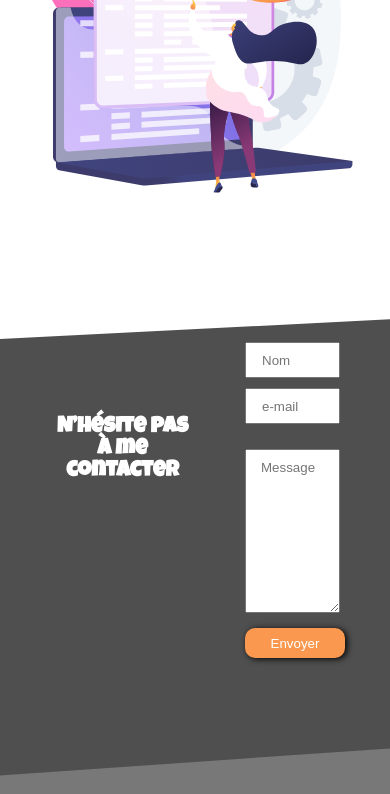
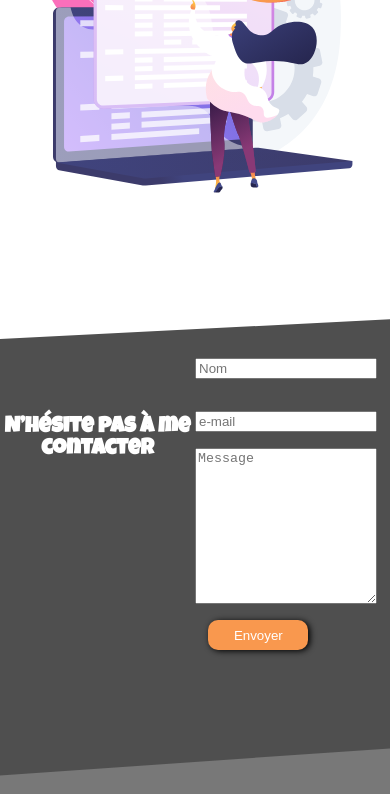
Before and after one commit to Atuyto/e-portfolio, a plain HTML site: page index.html in a window 390 px wide. Shown: the part 534-1328 px from the top of the page. Drawn offline with Linux system fonts and the light colour scheme.

Commit message:
ajout du formulaire

```diff
--- a/index.html
+++ b/index.html
@@ -50,14 +50,16 @@
 
     <div class="contact">
         <h1>N’hésite pas à me contacter</h1>
-        <div class="contactBlock">
-            <div id="contactHeader">
-                <label for="name"></label><input id="name" name="name" placeholder="Nom">
-                <label for="email"></label><input id="email" name="email" placeholder="e-mail">
+        <form action="https://formspree.io/f/xzbnewpj" method="POST">
+            <div class="contactBlock">
+                <div class="contactHeader">
+                    <label for="name"></label><input id="name" name="name" placeholder="Nom">
+                    <label for="email"></label><input id="email" name="email" placeholder="e-mail">
+                </div>
+                <textarea id="message" name="message" placeholder="Message"></textarea>
+                <button id="btenvoyer" type="submit" >Envoyer</button>
             </div>
-            <textarea id="message" name="message" placeholder="Message"></textarea>
-            <input id="btenvoyer" type="submit" value="Envoyer">
-        </div>
+        </form>
     </div>
 
     <div class="footer">
--- a/style.css
+++ b/style.css
@@ -123,64 +123,57 @@ nav .navbar .menu{
     color: white;
 }
 
-.contact .contactBlock{
+
+
+.contact form{
     display: flex;
     flex-direction: column;
-    text-align: center;
-    margin-left: auto;
-    margin-right: auto;
     width: 50%;
+    margin-top: 100px;
 }
 
-.contact .contactBlock #contactHeader{
+.contactBlock{
     display: flex;
-    margin-right: auto;
-    margin-left: auto;
-    margin-top: 100px;
+    flex-direction: column;
     width: 100%;
-}
+    gap: 2em;
 
-.contact .contactBlock #contactHeader #name{
-    display: block;
-    float: left;
-    margin-left: 50px;
-    margin-right: auto;
-    width: 35%;
-    height: 30px;
-    padding-left: 15px;
-    font-family: "imprima", sans-serif;
-}
-
-.contact .contactBlock #contactHeader #email{
-    display: block;
-    float: right;
-    margin-right: 50px;
-    margin-left: auto;
-    width: 35%;
-    height: 30px;
-    padding-left: 15px;
-    font-family: "imprima", sans-serif;
-}
-
-.contact .contactBlock textarea{
-    margin-left: 50px;
-    margin-right: 50px;
-    margin-top: 25px;
-    height: 200px;
-    padding-left: 15px;
-    padding-top: 10px;
-    font-family: "imprima", sans-serif;
 }
 
 
-.contact .contactBlock #btenvoyer{
-    display: block;
+.contactBlock {
+    display: flex;
+    flex-direction: column;
+    gap: 1em;
+}
+
+.contactHeader {
+    display: flex;
+    flex-direction: row;
+    gap: 1em;
+    margin-right: 1em;
+}
+
+.contactHeader input {
+    flex: 1;
+    height: 30px;
+}
+
+.contactBlock textarea{
+    margin-left: 1em;
+    margin-right: 1em;
+    height: 200px;
+}
+
+
+
+
+.contactBlock button{
+    width: 150px;
     float: left;
-    margin-top: 15px;
     border-radius: 10px;
-    margin-left: 50px;
+    margin-left: 1em;
     margin-right: auto;
-    width: 100px;
     height: 30px;
     background-color: #F9984E;
     border: none;
@@ -188,6 +181,12 @@ nav .navbar .menu{
     font-family: "imprima", sans-serif;
     box-shadow: 2px 1px 6px black;
 }
+
+
+
+
+
+
 
 
 .footer{
@@ -330,28 +329,29 @@ nav .navbar .menu{
 
     .contact h1{
         font-size: 22px;
+        margin-left: 0;
     }
 
-    .contact .contactBlock #contactHeader{
+    .contact .contactBlock .contactHeader{
         flex-direction: column;
+        margin: 0;
+        gap: 1em;
+
+    }
+
+    .contactHeader input{
+        margin-left: 0;
+        margin-right: 1em;
+
 
     }
     .contact .contactBlock textarea{
         height: 150px;
+        margin-left: 0;
+        margin-right: 1em;
+    }
 
-    }
-    .contact .contactBlock #contactHeader #email{
-        float: left;
-        margin-left: 50px;
-        margin-right: 50px;
-        width: auto;
-    }
-    .contact .contactBlock #contactHeader #name{
-        float: left;
-        margin-right: 50px;
-        margin-bottom: 10px;
-        width: auto;
-    }
+
 
     .footer #footerBloc .menu li a{
         font-size: 10px;
```
Also changed, not shown: contact.html (+4 -3 lines), projet.html (+9 -7 lines).
